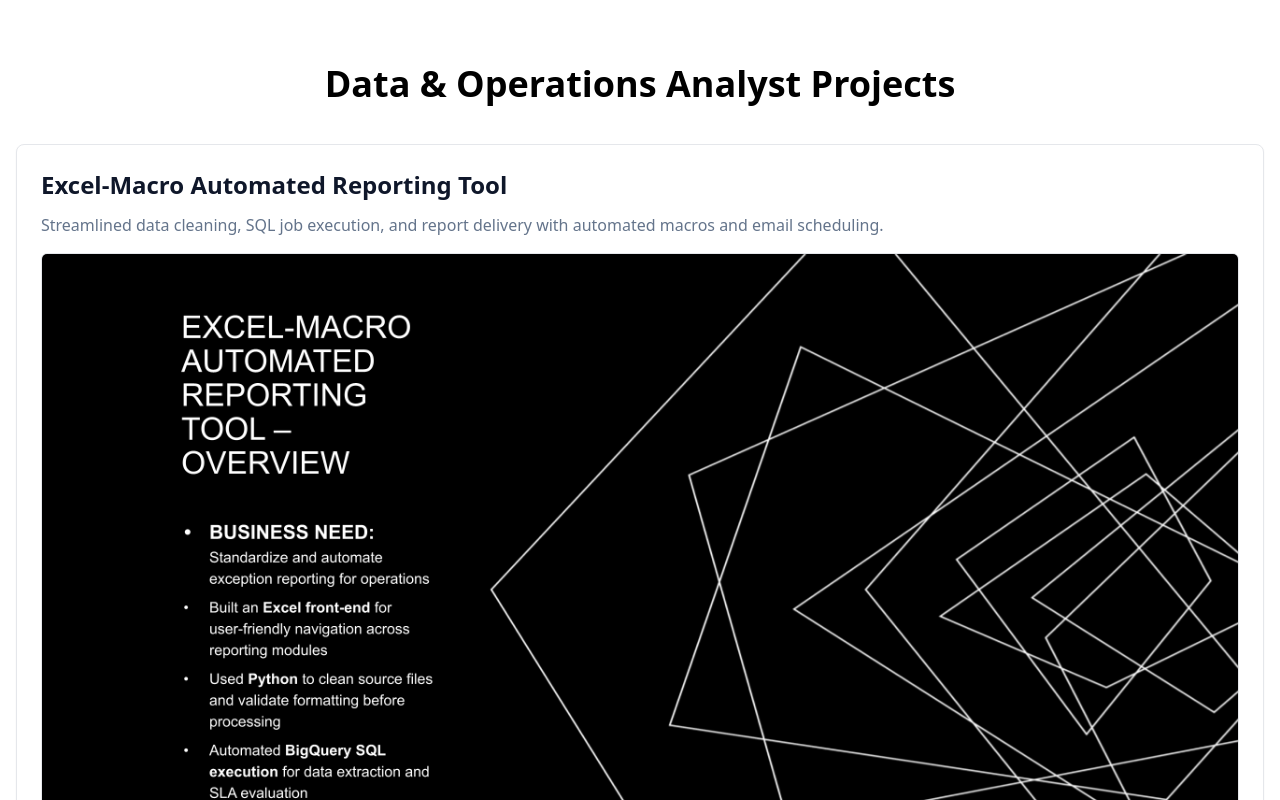
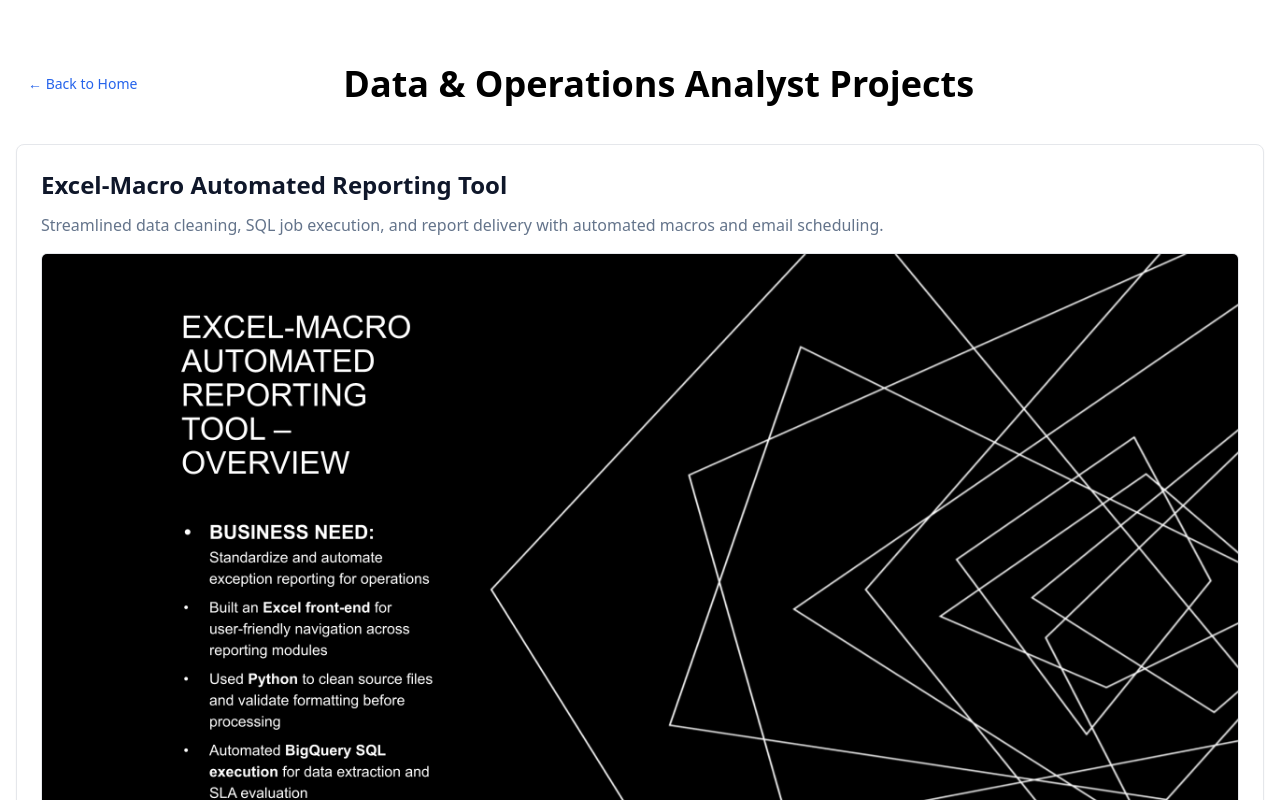
Before and after one commit to donnieevu/Portfolio, a Next.js app in the folder portfolio_webpage/: page /projects/data-analyst-projects in a window 1280 px wide. Shown: the top 800 px of the page. Built offline with nearby package versions, Linux system fonts and the light colour scheme.

Commit message:
fixing data projects home button

```diff
--- a/portfolio_webpage/app/projects/data-analyst-projects/page.tsx
+++ b/portfolio_webpage/app/projects/data-analyst-projects/page.tsx
@@ -5,16 +5,27 @@ import FullscreenProjectImage from "@/components/fullscreen-project-image";
 export default function DataAnalystProjects() {
   return (
     <main className="container mx-auto px-4 py-10 md:py-16">
-      <div className="relative mb-10">
+      {/* Fixed header with grid layout */}
+      <div className="mb-10">
+        <div className="grid grid-cols-[auto,1fr,auto] items-center gap-4">
+          {/* Home button - left aligned */}
           <Link
             href="/"
-          className="absolute left-0 text-sm font-medium hover:underline text-white"
+            className="inline-flex items-center rounded-md px-3 py-1.5 text-sm font-medium text-blue-600 hover:underline hover:text-blue-700 whitespace-nowrap flex-shrink-0"
           >
             ← Back to Home
           </Link>
-        <h1 className="text-4xl font-bold text-center">
+
+          {/* Title - truly centered */}
+          <h1 className="text-xl sm:text-2xl md:text-4xl font-bold text-center justify-self-center min-w-0">
             Data & Operations Analyst Projects
           </h1>
+
+          {/* Empty spacer to balance the grid */}
+          <div className="w-20 md:w-24 flex-shrink-0 opacity-0 pointer-events-none">
+            spacer
+          </div>
+        </div>
       </div>
 
       <div className="space-y-12">
```
Lines whose indentation alone changed are shown as unchanged.
